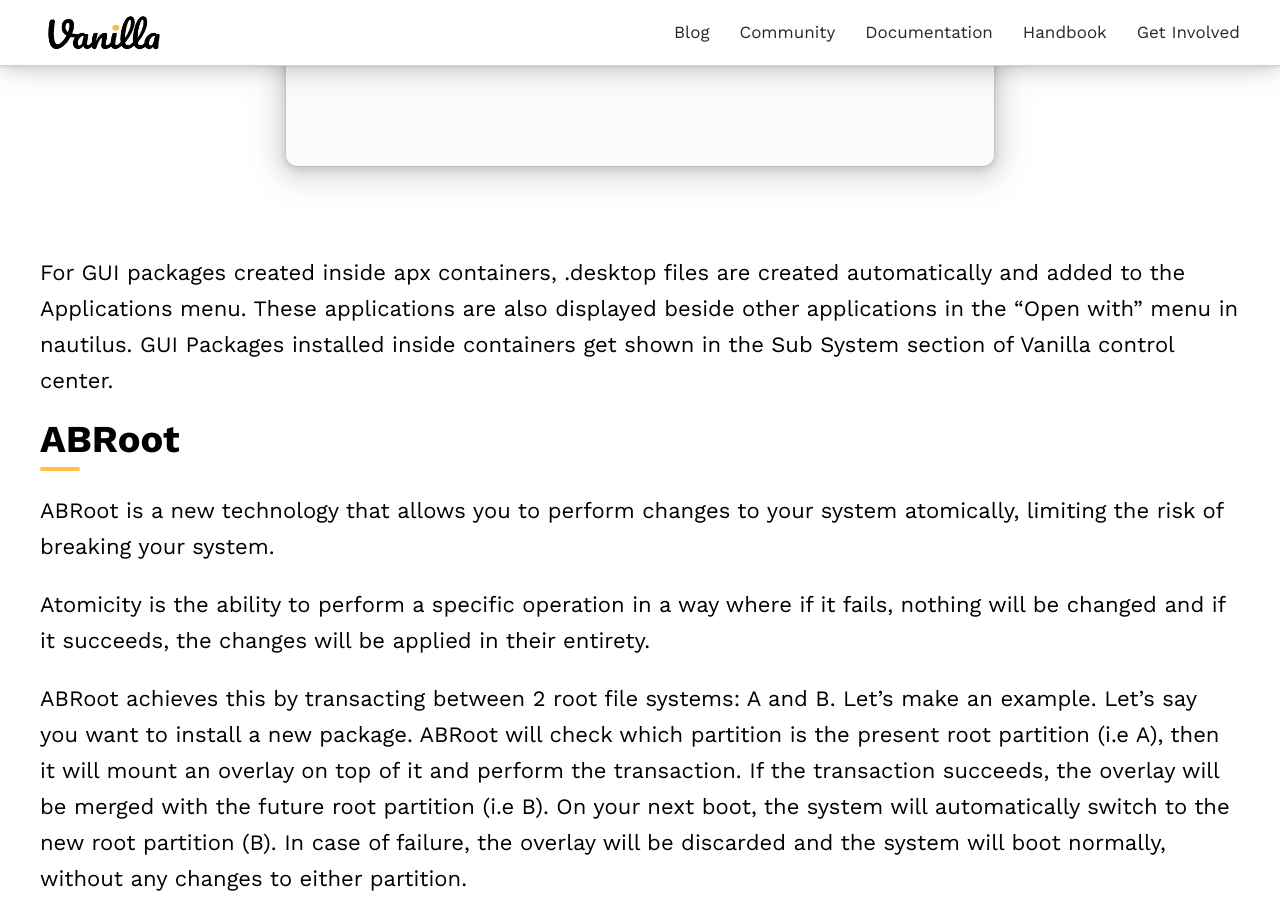
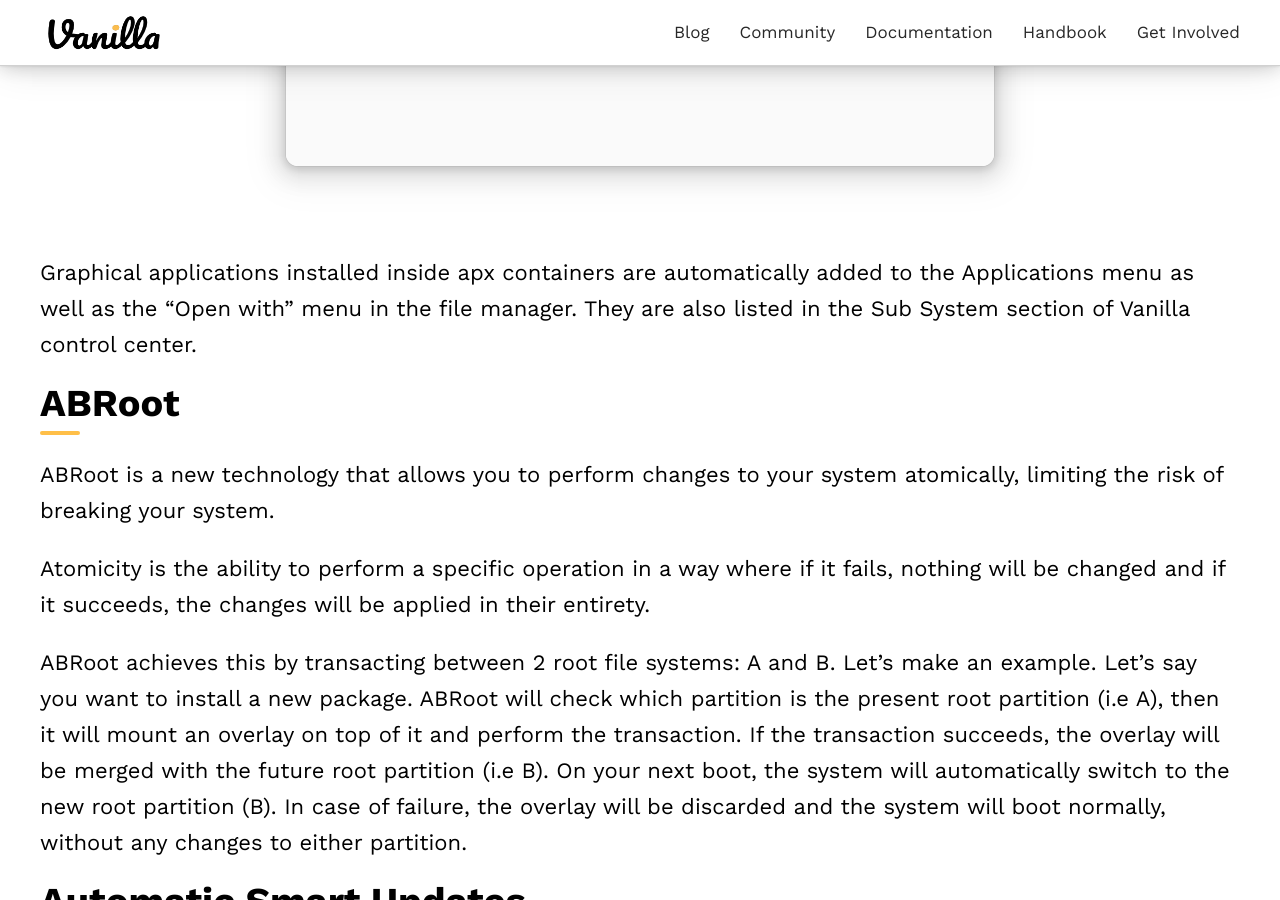
Before and after one commit to Vanilla-OS/website, a Jekyll site: the page built from _posts/2022-12-29-vanilla-os-22-10-kinetic.md, in a window 1280 px wide and 900 px high, scrolled down 3920 px. Built offline with Jekyll 4.4.1, drawn with Linux system fonts in a browser that asks for light colours; nearby versions of some CDN libraries; a style sheet for code colours, icons or effects is not loaded; some of the changed text lies outside the part shown.

Commit message:
Rephrase some strings to a less technical language

```diff
--- a/_posts/2022-12-29-vanilla-os-22-10-kinetic.md
+++ b/_posts/2022-12-29-vanilla-os-22-10-kinetic.md
@@ -62,11 +62,9 @@
 
 ![Apx Control Center](/assets/uploads/vanilla-os-apx-control-center.png)
 
-For GUI packages created inside apx containers, .desktop files are created
-automatically and added to the Applications menu. These applications are also
-displayed beside other applications in the “Open with” menu in nautilus.
-GUI Packages installed inside containers get shown in the Sub System section
-of Vanilla control center.
+Graphical applications installed inside apx containers are automatically added
+to the Applications menu as well as the “Open with” menu in the file manager.
+They are also listed in the Sub System section of Vanilla control center.
 
 ## ABRoot
 
```
Also changed, not shown: other parts of _posts/2022-12-29-vanilla-os-22-10-kinetic.md (+1 -1 lines).
